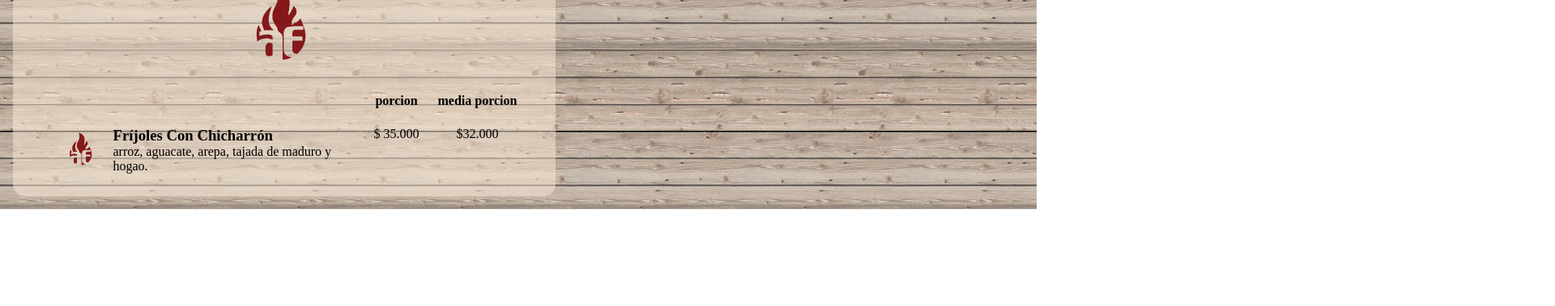
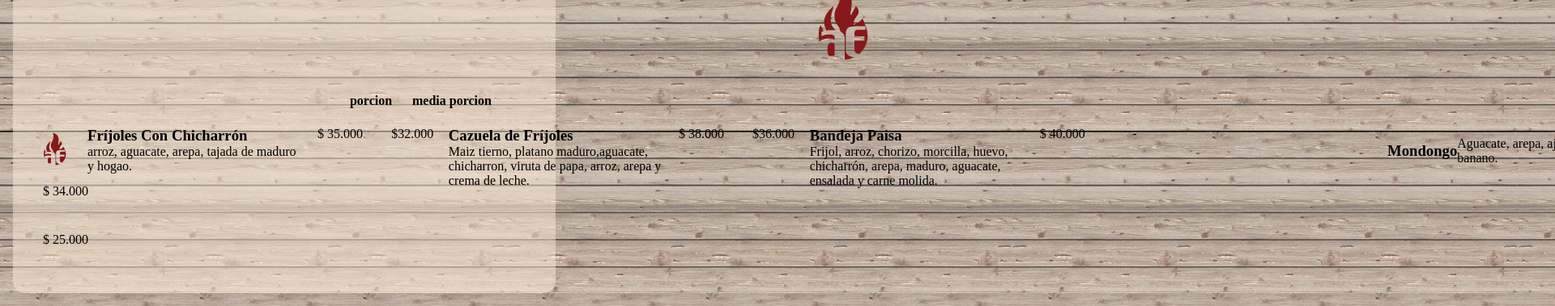
Before and after one commit to DAVID25051991/asadosexquisitos.github.io, a plain HTML site: page index.html in a window 1280 px wide. Shown: the part 637-1016 px from the top of the page at 81% size, 1920 px wide, since content can reach past the window. Before the commit the page ends 896 px from the top, so only its background shows below. Drawn offline with Linux system fonts and the light colour scheme.

Commit message:
actualización 6 junio medio día

```diff
--- a/index.html
+++ b/index.html
@@ -67,6 +67,24 @@
                 </div>
                 <div class="porcion">$ 35.000</div>
                 <div class="porcion">$32.000</div>
+                <div class="producto">
+                    <h3>Cazuela de Fríjoles</h3>
+                    <P>Maiz tierno, platano maduro,aguacate, chicharron, viruta de papa, arroz, arepa y crema de leche.</P>
+                </div>
+                <div class="porcion">$ 38.000</div>
+                <div class="porcion">$36.000</div>
+                <div class="producto">
+                    <h3>Bandeja Paisa</h3>
+                    <P>Frijol, arroz, chorizo, morcilla, huevo, chicharrón, arepa, maduro, aguacate, ensalada y carne molida.</P>
+                </div>
+                <div class="porcion">$ 40.000</div>
+                <div class="porcion">-</div>
+                <div class="producto"></div>
+                <h3>Mondongo</h3>
+                <P>Aguacate, arepa, ají, cilantro, arroz y banano.</P>
+                </div>
+                <div class="porcion">$ 34.000</div>
+                <div class="porcion">$ 25.000</div>
             </div>
         </div>
     </section>
```
Also changed, not shown: 1 other file.
